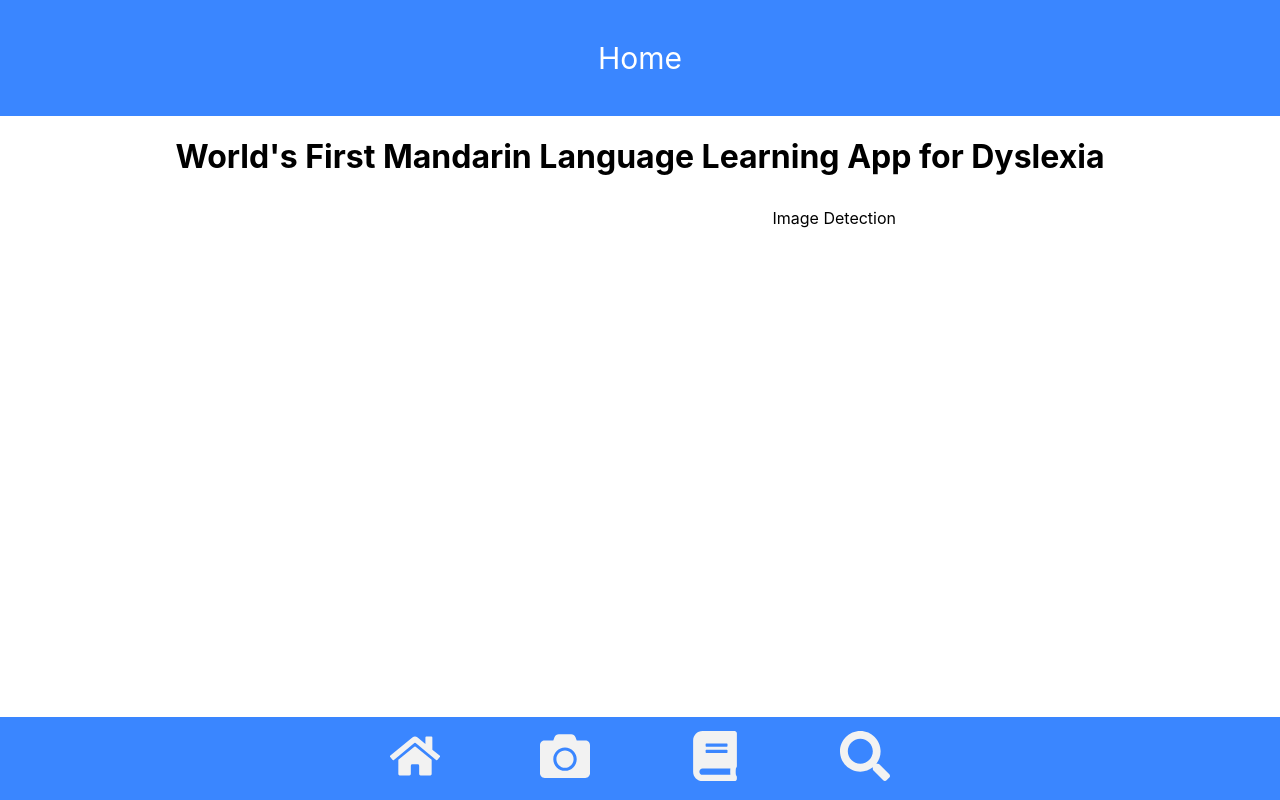
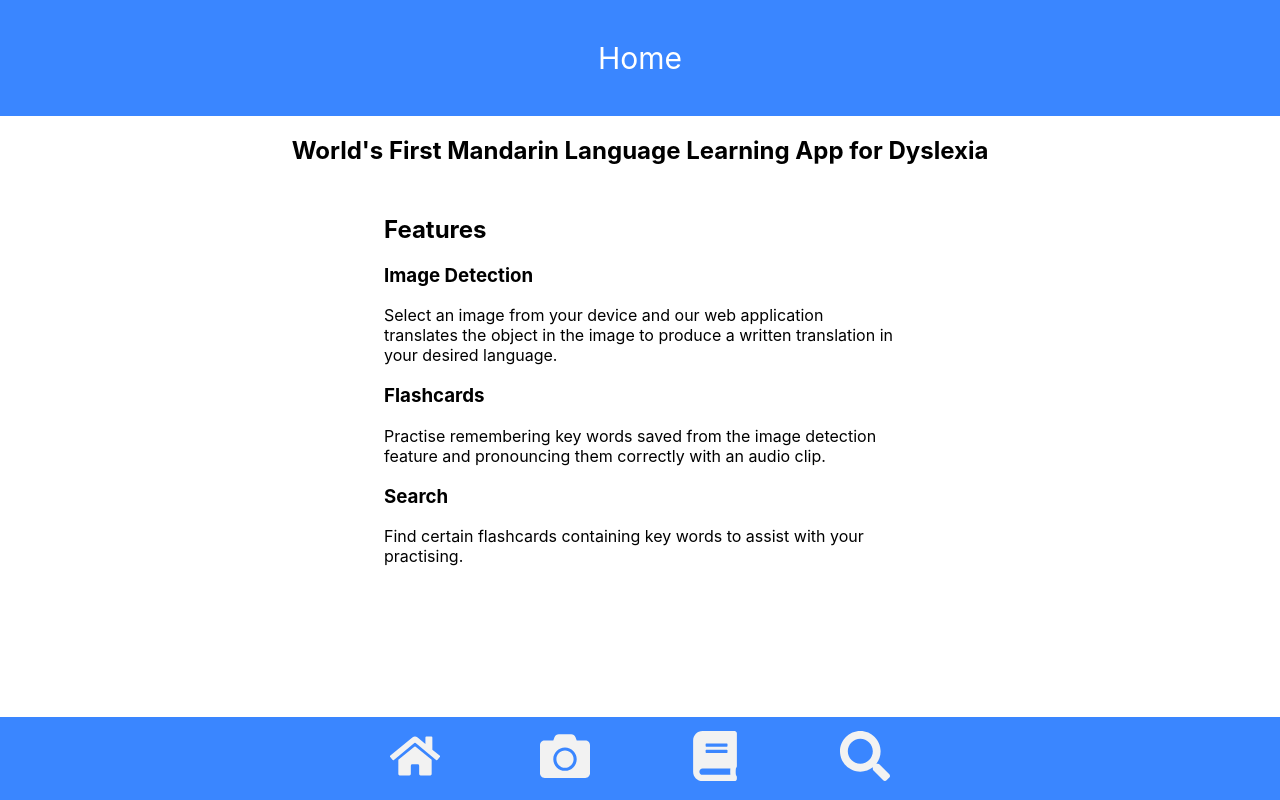
Before and after one commit to jono881/2021-Hackathon, a React (Create React App) app: page /home in a window 1280 px wide. Built offline with nearby package versions, Linux system fonts and the light colour scheme.

Commit message:
home page

```diff
--- a/src/pages/Home/Home.css
+++ b/src/pages/Home/Home.css
@@ -2,7 +2,24 @@
     text-align: center;
 }
 
-.title-left-align{
+.text-left{
+    margin: auto;
+    width: 40%;
+    /* border: 3px solid green; */
+    padding: 10px;
+}
+
+
+
+
+
+.image-left{
+    margin: left;
+    width: 60%;
+    padding: 10px;
+}
+
+.text-right{
     margin: auto;
     width: 40%;
     /* border: 3px solid green; */
--- a/src/pages/Home/Home.jsx
+++ b/src/pages/Home/Home.jsx
@@ -1,13 +1,35 @@
 import React from 'react'
 import Header from '../../components/Header/Header';
 import './Home.css';
+import {FaCamera, FaBook, FaSearch} from 'react-icons/fa';
+
 
 export default function Home() {
     return (
-        <div>
+        <section>
             <Header header="Home"/>
             <h1 className="title-centre-align">World's First Mandarin Language Learning App for Dyslexia</h1>
-            <p className="title-left-align">Image Detection</p>
-        </div>
+
+            <div className="text-left">
+                <h2>Features</h2>
+                <h3>Image Detection</h3>
+                {/* <FaCamera size="100" className="image-left"/> */}
+                <p>Select an image from your device and our web application translates the object in the image to produce a written translation in your desired language.</p>
+
+                <h3>Flashcards</h3>
+                {/* <FaCamera size="100" className="image-left"/> */}
+                <p>Practise remembering key words saved from the image detection feature and pronouncing them correctly with an audio clip.</p>
+
+                <h3>Search</h3>
+                {/* <FaCamera size="100" className="image-left"/> */}
+                <p>Find certain flashcards containing key words to assist with your practising.</p>
+
+            </div>
+            {/* <FaCamera size="100" className="image-left"/>
+            <FaBook size="50"/>
+            <FaSearch size="50"/> */}
+
+        </section>
+
     )
 }
```
